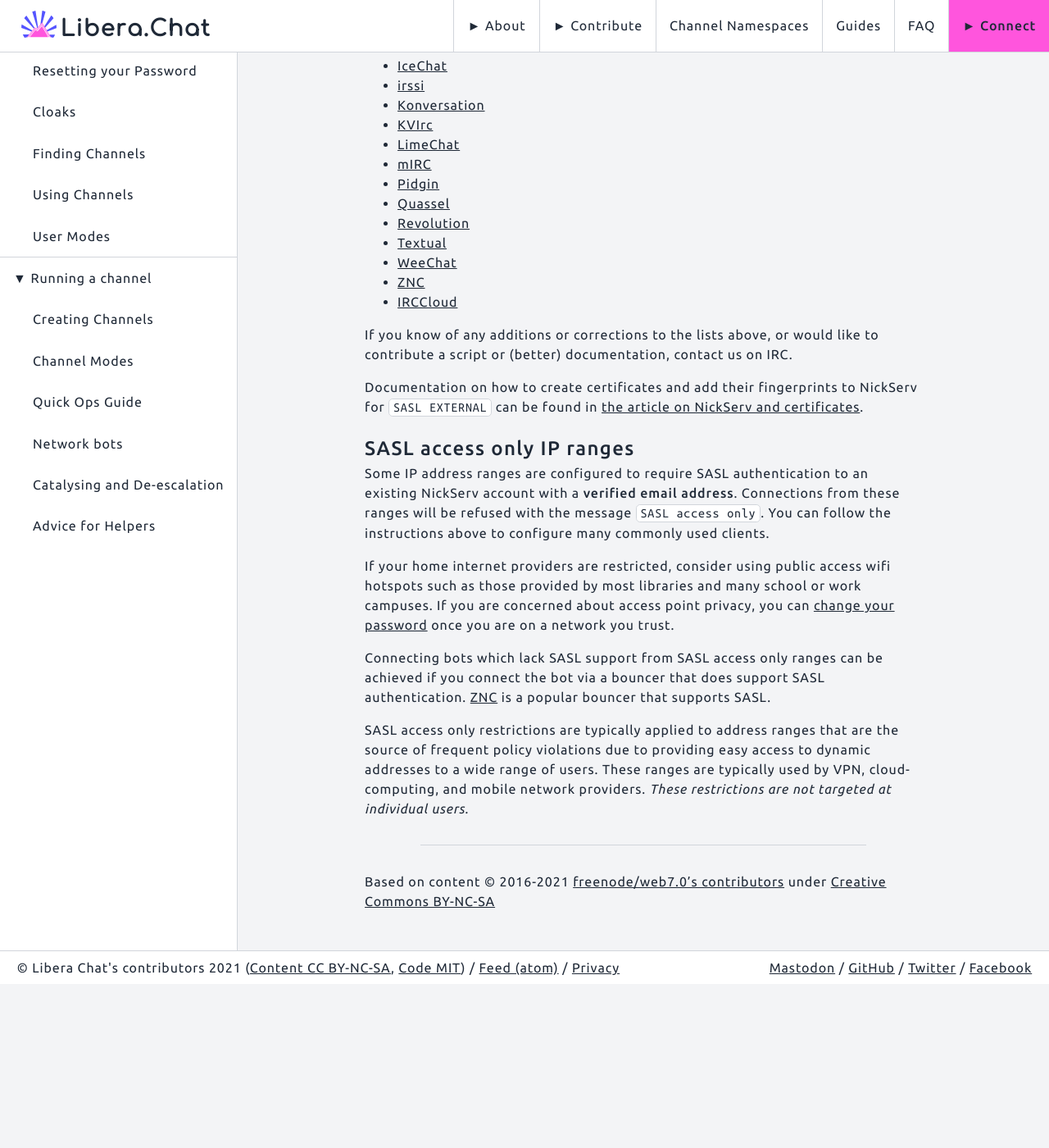
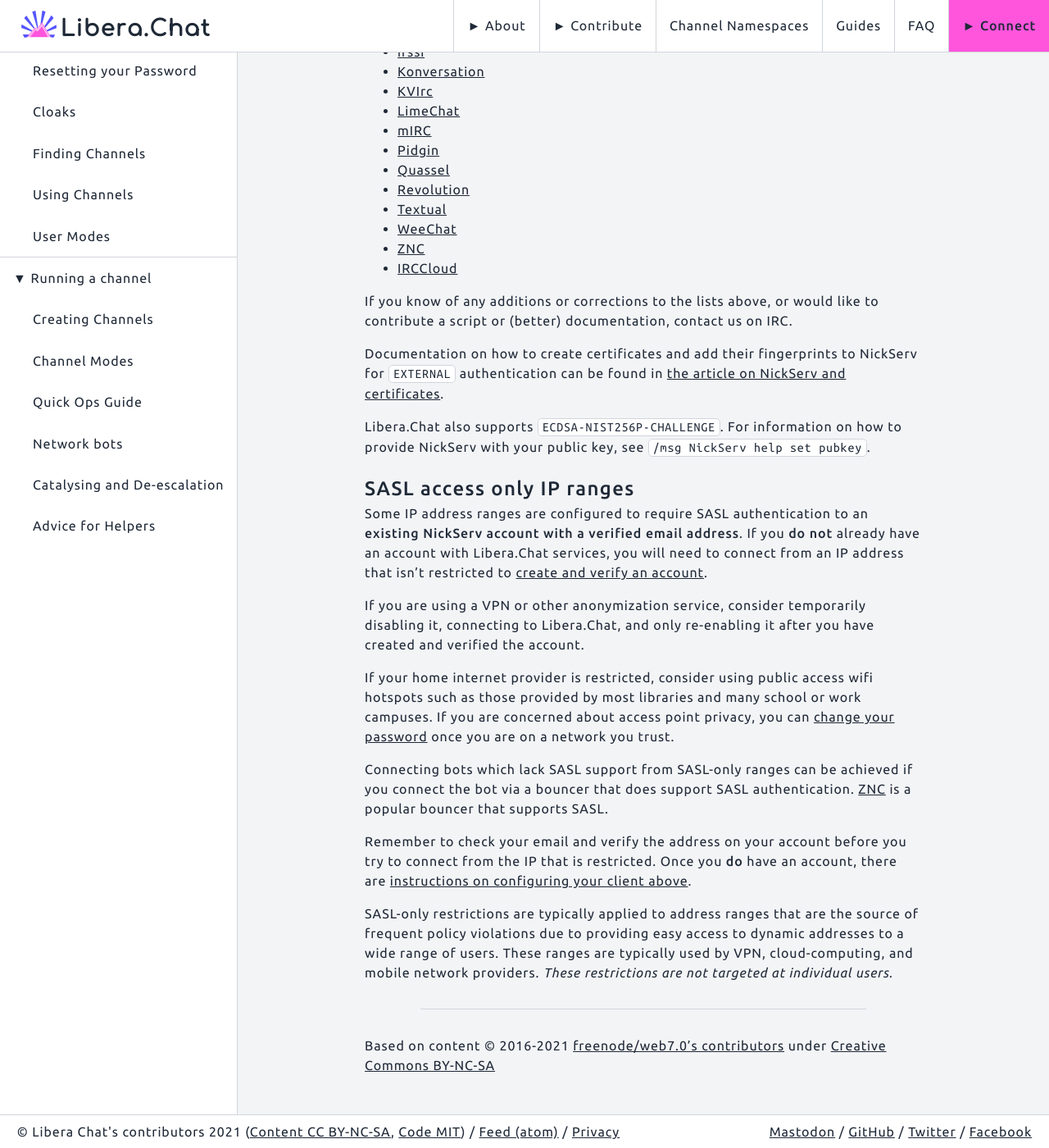
Before and after one commit to Libera-Chat/libera-chat.github.io, a Jekyll site: the page built from content/_guides/sasl.md, in a window 1280 px wide and 1400 px high, scrolled down 620 px. Shown: the whole window at 82% size. Built offline with Jekyll 4.4.1, drawn with Linux system fonts in a browser that asks for light colours; before the commit the page ends 1820 px from its top, so only the background shows below that; some of the changed text lies outside the part shown.

Commit message:
SASL guide refactor (#323)
Co-authored-by: She <she@libera.chat>
Co-authored-by: Eric Mertens <emertens@galois.com>

```diff
--- a/content/_guides/sasl.md
+++ b/content/_guides/sasl.md
@@ -5,23 +5,19 @@
 weight: 30
 ---
 
-SASL is a method that allows identification to services (NickServ) during the
-connection process, before anything else happens - therefore eliminating the
-need to `/msg NickServ identify`. To use SASL, you must
-[register your nickname](/guides/registration). This includes following the
-emailed instructions to verify the address on your account.
+SASL is a way for your IRC client to automatically login to
+an existing [Libera.Chat account](/guides/registration).
+Libera.Chat sometimes requires SASL authentication; if you were
+disconnected with a message saying you need SASL, skip to the section on
+[connecting from a SASL-only address](#sasl-access-only-ip-ranges).
 
-Libera.Chat [**requires** the use of SASL](#sasl-access-only-ip-ranges) for
-certain IP ranges.
-
-SASL is **not** the same thing as SSL or TLS. You should also [use TLS](/guides/connect#accessing-liberachat-via-tls)
-to connect.
+SASL is **not** the same thing as SSL or TLS. We strongly recommend
+[using TLS](/guides/connect#accessing-liberachat-via-tls) to connect.
 
 ## SASL Client Configuration
 
-We have instructions on how to configure SASL for some clients, below. If
-asked to choose an authentication mechanism, be aware that Libera.Chat does
-not support `DH-BLOWFISH`
+We have instructions on how to configure SASL for some clients below.
+These instructions are for `PLAIN` (username+password) authentication.
 
 - [AdiIRC](https://dev.adiirc.com/projects/adiirc/wiki/SASL)
 - [AndroIRC](https://web.archive.org/web/20210319221818/http://wiki.androirc.com/nickserv_sasl)
@@ -49,27 +45,41 @@
 to contribute a script or (better) documentation, contact us on IRC.
 
 Documentation on how to create certificates and add their fingerprints to
-NickServ for `SASL EXTERNAL` can be found in
+NickServ for `EXTERNAL` authentication can be found in
 [the article on NickServ and certificates](/guides/certfp).
+
+Libera.Chat also supports `ECDSA-NIST256P-CHALLENGE`.
+For information on how to provide NickServ with your public key,
+see `/msg NickServ help set pubkey`.
 
 ## SASL access only IP ranges
 
 Some IP address ranges are configured to require SASL authentication to an
-existing NickServ account with a **verified email address**. Connections from
-these ranges will be refused with the message `SASL access only`. You can
-follow the instructions above to configure many commonly used clients.
+**existing NickServ account with a verified email address**.
+If you **do not** already have an account with Libera.Chat services,
+you will need to connect from an IP address that isn't restricted
+to [create and verify an account](/guides/registration).
 
-If your home internet providers are restricted, consider using public access
+If you are using a VPN or other anonymization service,
+consider temporarily disabling it, connecting to Libera.Chat,
+and only re-enabling it after you have created and verified the account.
+
+If your home internet provider is restricted, consider using public access
 wifi hotspots such as those provided by most libraries and many school or
 work campuses. If you are concerned about access point privacy, you can
 [change your password](/guides/sendpass) once you are on a network you trust.
 
-Connecting bots which lack SASL support from SASL access only ranges can be
+Connecting bots which lack SASL support from SASL-only ranges can be
 achieved if you connect the bot via a bouncer that does support SASL
 authentication. [ZNC](https://wiki.znc.in/ZNC) is a popular bouncer that
 supports SASL.
 
-SASL access only restrictions are typically applied to address ranges that are
+Remember to check your email and verify the address on your account before you
+try to connect from the IP that is restricted.
+Once you **do** have an account, there are
+[instructions on configuring your client above](#sasl-client-configuration).
+
+SASL-only restrictions are typically applied to address ranges that are
 the source of frequent policy violations due to providing easy access to
 dynamic addresses to a wide range of users. These ranges are typically used
 by VPN, cloud-computing, and mobile network providers.
```
